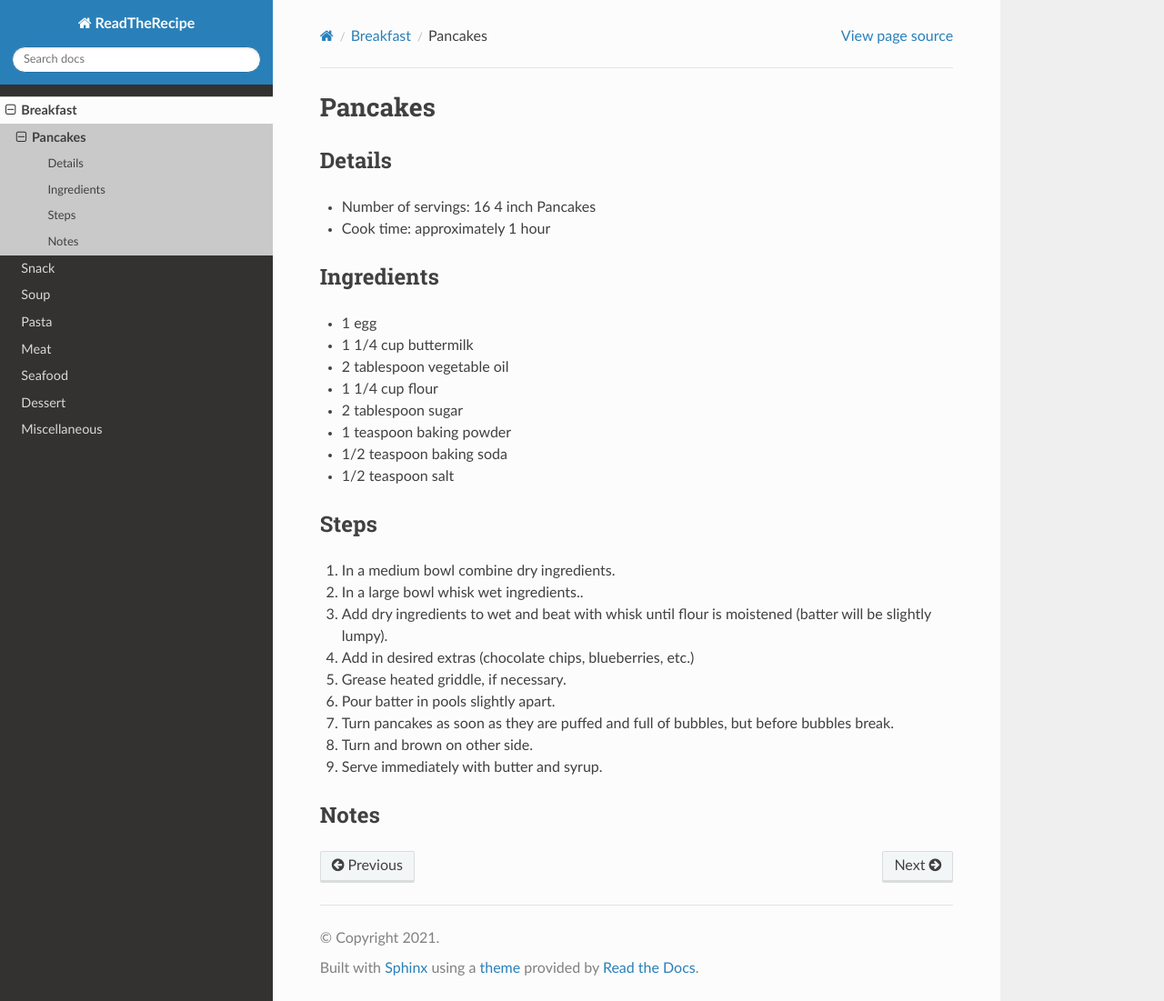
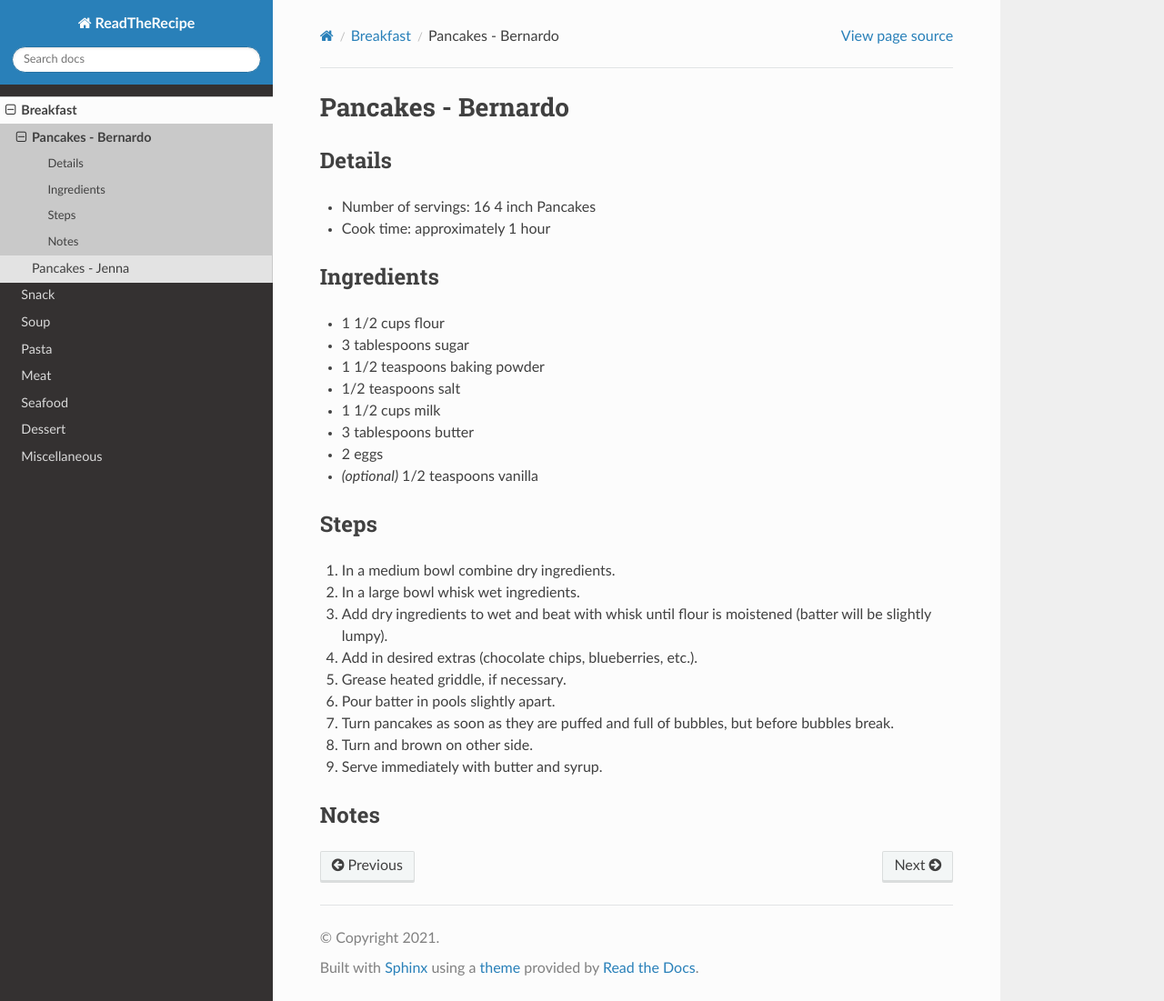
Before and after one commit to bernardopacini/ReadTheRecipe, a Sphinx documentation site: the page built from source/breakfast/bernardoPancakes.rst, in a window 1280 px wide and 1101 px high. Shown: the whole window at 91% size. Built offline with Sphinx 7.4.7 and the Read the Docs theme 2.0.0, drawn with Linux system fonts in a browser that asks for light colours.

Commit message:
Bernardo's Pancake Recipe (#10)
* adding baked chicken

* fixed chicken ingerdient list

* add pork chop, fix wording in chicken

* add sausage, fix typo in pork

* add ribs

* adding salmon

* fixing formatting meat

* bernardo fixes

* fixing newlines

* formatting fix

* name fix

* adding missed link

```diff
--- a/source/breakfast/pancakes.rst
+++ b/source/breakfast/bernardoPancakes.rst
@@ -1,5 +1,5 @@
-Pancakes
-========
+Pancakes - Bernardo
+=================
 
 Details
 -------
@@ -10,22 +10,22 @@ Details
 Ingredients
 -----------
 
-* 1 egg
-* 1 1/4 cup buttermilk
-* 2 tablespoon vegetable oil
-* 1 1/4 cup flour
-* 2 tablespoon sugar
-* 1 teaspoon baking powder
-* 1/2 teaspoon baking soda
-* 1/2 teaspoon salt
+* 1 1/2 cups flour
+* 3 tablespoons sugar
+* 1 1/2 teaspoons baking powder
+* 1/2 teaspoons salt
+* 1 1/2 cups milk
+* 3 tablespoons butter
+* 2 eggs
+* *(optional)* 1/2 teaspoons vanilla
 
 Steps
 -----
 
 #. In a medium bowl combine dry ingredients.
-#. In a large bowl whisk wet ingredients..
+#. In a large bowl whisk wet ingredients.
 #. Add dry ingredients to wet and beat with whisk until flour is moistened (batter will be slightly lumpy).
-#. Add in desired extras (chocolate chips, blueberries, etc.)
+#. Add in desired extras (chocolate chips, blueberries, etc.).
 #. Grease heated griddle, if necessary.
 #. Pour batter in pools slightly apart.
 #. Turn pancakes as soon as they are puffed and full of bubbles, but before bubbles break.
--- a/source/breakfast/index.rst
+++ b/source/breakfast/index.rst
@@ -4,4 +4,5 @@ Breakfast
 .. toctree::
    :maxdepth: 1
 
-   pancakes
+   bernardoPancakes
+   jennaPancakes
--- a/source/meat/bakedRibs.rst
+++ b/source/meat/bakedRibs.rst
@@ -10,7 +10,7 @@ Details
 Ingredients
 -----------
 
-* 1.5 lbs baby back ribs
+* 1 1/2 lbs baby back ribs
 * *(optional)* Vegetables/potatoes to roast
 * Desired seasonings
 
```
Also changed, not shown: source/breakfast/jennaPancakes.rst (added, +36 -0 lines).
